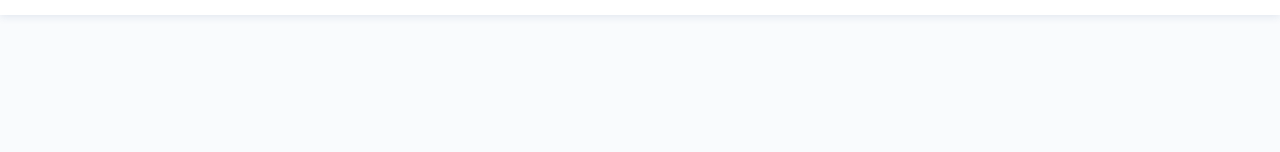
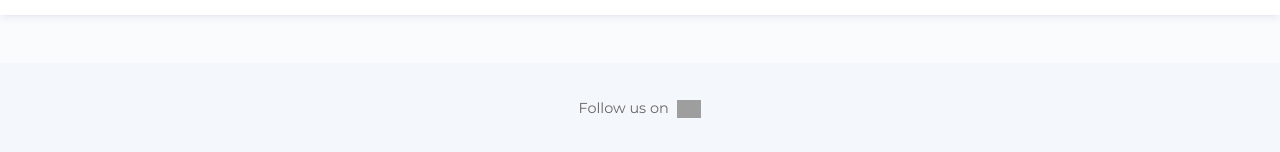
Before and after one commit to vamsiroyal-7/global-glider-website, a plain HTML site: page index.html in a window 1280 px wide. Shown: the part 2397-2549 px from the top of the page. Before the commit the page ends 2412 px from the top, so only its background shows below. Drawn offline with Linux system fonts and the light colour scheme; grey boxes are pictures that could not be loaded.

Commit message:
Add Instagram link to footer

```diff
--- a/index.html
+++ b/index.html
@@ -364,3 +364,10 @@
   <a href="#process">Our Process</a>
   <a href="contact.html">Please Click Here To Submit Your Query</a> <!-- Link to contact.html -->
 </nav>
+<footer style="text-align:center; padding: 20px;">
+  <p>Follow us on
+    <a href="https://www.instagram.com/globa_lgliders?utm_source=ig_web_button_share_sheet&igsh=ZDNlZDc0MzIxNw==" target="_blank" style="text-decoration:none;">
+      <img src="https://cdn-icons-png.flaticon.com/512/174/174855.png" alt="Instagram" width="24" style="vertical-align:middle; margin-left: 5px;">
+    </a>
+  </p>
+</footer>
```
